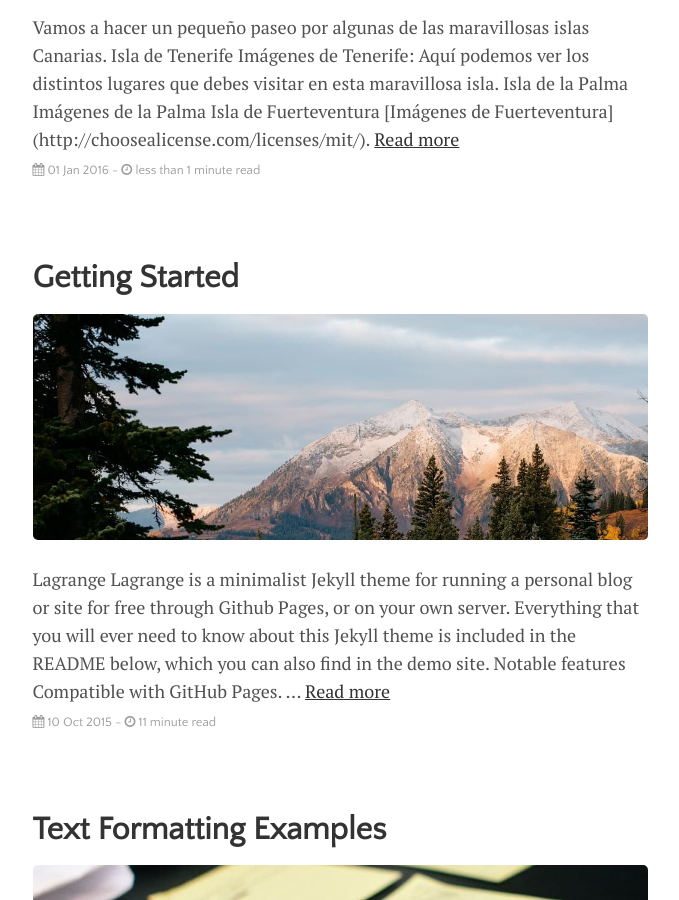
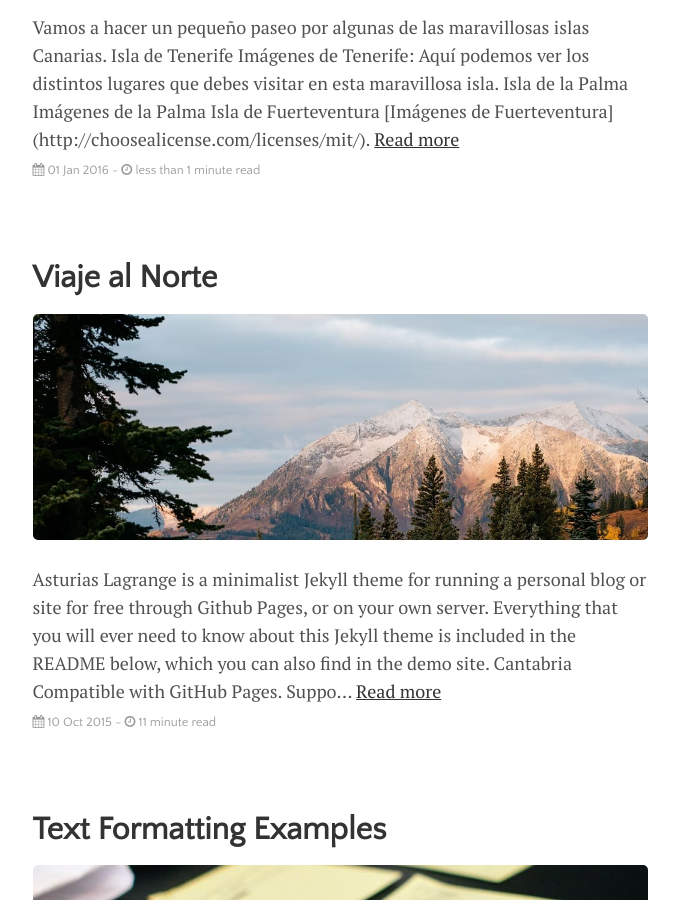
Before and after one commit to jramorales/BLogMisViajes, a Jekyll site: the page built from index.html, in a window 1280 px wide and 900 px high, scrolled down 457 px. Shown: the whole window, without its empty margins (300-979 px from the left). Built offline with Jekyll 4.4.1, drawn with Linux system fonts in a browser that asks for light colours; the list of posts is cut into pages by our own code.

Commit message:
Update 2015-10-10-getting-started.md

```diff
--- a/_posts/2015-10-10-getting-started.md
+++ b/_posts/2015-10-10-getting-started.md
@@ -1,19 +1,19 @@
 ---
 layout: post
-title: "Getting Started"
-author: "Paul Le"
+title: "Viaje al Norte"
+author: "Ramón Morales"
 categories: journal
 tags: [documentation,sample]
 image: forest.jpg
 ---
 
-# Lagrange
+# Asturias
 
 Lagrange is a minimalist Jekyll theme for running a personal blog or site for free through [Github Pages](https://pages.github.com/), or on your own server. Everything that you will ever need to know about this Jekyll theme is included in the README below, which you can also find in [the demo site](https://lenpaul.github.io/Lagrange/).
 
 ![alt text](https://user-images.githubusercontent.com/8409329/32631384-17107870-c56e-11e7-932f-deeb7c12e4db.png "Lagrange Demo Image")
 
-## Notable features
+## Cantabria
 
 * Compatible with GitHub Pages.
 
```
Also changed, not shown: other parts of _posts/2015-10-10-getting-started.md (+1 -1 lines).
